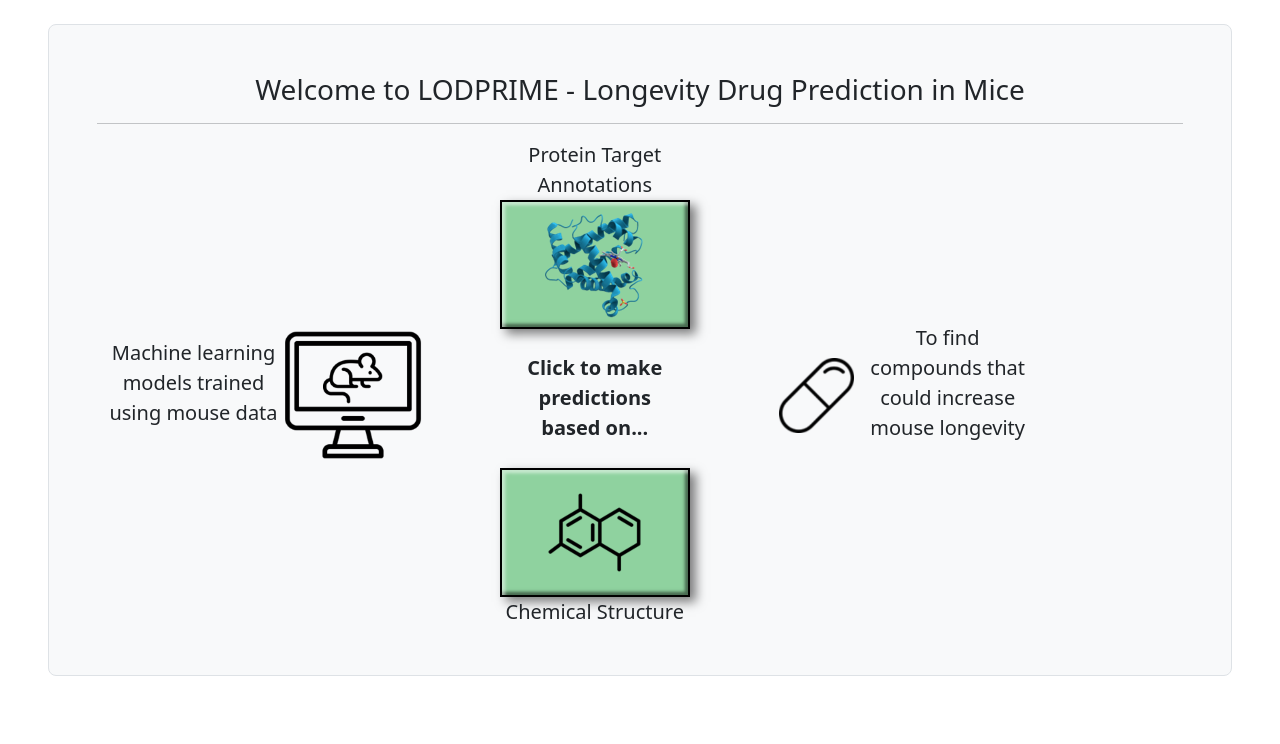
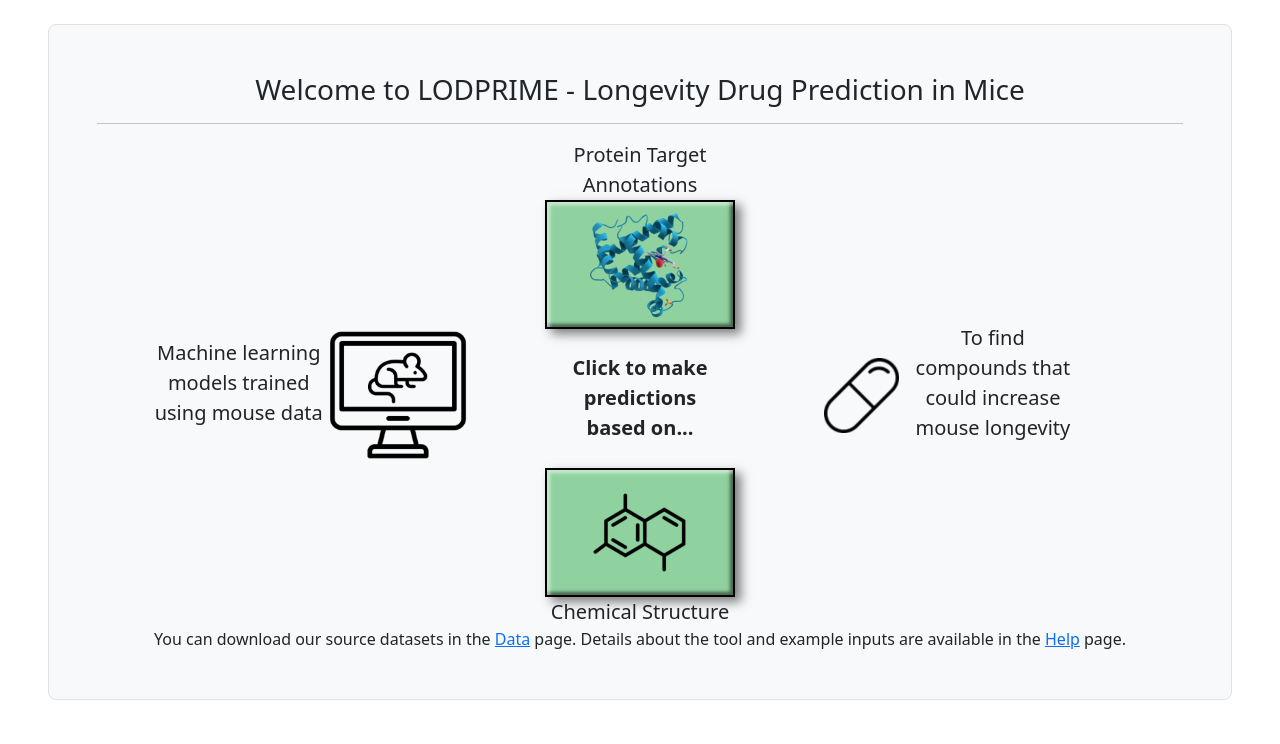
Before and after one commit to caioedurib/lodprime_source, a Flask app: page / in a window 1280 px wide. Shown: the part 56-800 px from the top of the page. Run offline with Flask 3, Linux system fonts and the light colour scheme; parts of the project's set-up code (start-up, migrations or seed data) failed here and were passed over.

Commit message:
Added bottom "info" text, linking to appropriate pages.
Recentered main rows, now aligns properly on the page.

```diff
--- a/templates/home.html
+++ b/templates/home.html
@@ -6,7 +6,7 @@
     <h3>Welcome to LODPRIME - Longevity Drug Prediction in Mice</h3>
       <hr>
     <div class="container">
-      <div class="row">
+      <div class="row justify-content-center">
 
         <div class="col-4">
             <div class="row h-100">
@@ -53,6 +53,9 @@
         </div>
       </div>
     </div>
+      <div class="text-center" id="homeinfo">
+      You can download our source datasets in the <a href="data">Data</a> page. Details about the tool and example inputs are available in the <a href="help">Help</a> page.
+          </div>
   </div>
 </div>
 {% endblock %}
```
